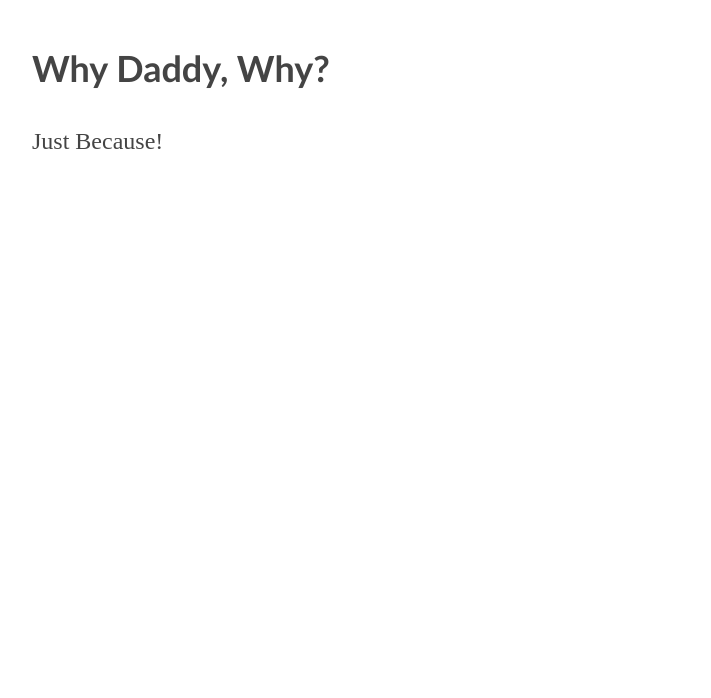
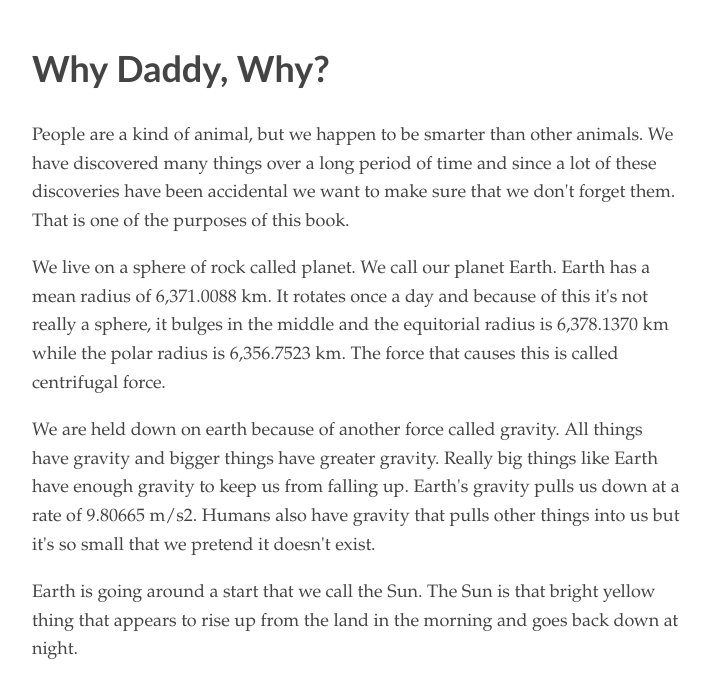
Before and after one commit to guidoism/whydaddywhy, a plain HTML site: page index.html in a window 1280 px wide. Shown: the whole page, without its empty margins (283-994 px from the left). Drawn offline with Linux system fonts and the light colour scheme.

Commit message:
Update index.html

```diff
--- a/index.html
+++ b/index.html
@@ -19,7 +19,33 @@
 <body>
   <h1 class="title">Why Daddy, Why? <div class="circle"></div> </h1>
 
-  <p><div class="header">Just Because!</div>
+<p>
+  People are a kind of animal, but we happen to be smarter than other animals.
+  We have discovered many things over a long period of time and since a lot of
+  these discoveries have been accidental we want to make sure that we don't
+  forget them. That is one of the purposes of this book.
+</p>
+
+  <p>
+    We live on a sphere of rock called planet. We call our planet Earth. Earth
+    has a mean radius of 6,371.0088 km. It rotates once a day and because of this
+    it's not really a sphere, it bulges in the middle and the equitorial radius is
+    6,378.1370 km while the polar radius is 6,356.7523 km. The force that causes
+    this is called centrifugal force.
+  </p>
+
+  <p>
+    We are held down on earth because of another force called gravity. All things
+    have gravity and bigger things have greater gravity. Really big things like
+    Earth have enough gravity to keep us from falling up. Earth's gravity pulls
+    us down at a rate of 9.80665 m/s2. Humans also have gravity that pulls other
+    things into us but it's so small that we pretend it doesn't exist.
+  </p>
+
+  <p>
+    Earth is going around a start that we call the Sun. The Sun is that bright yellow
+    thing that appears to rise up from the land in the morning and goes back down at
+    night.
   </p>
 
 </body>
```
